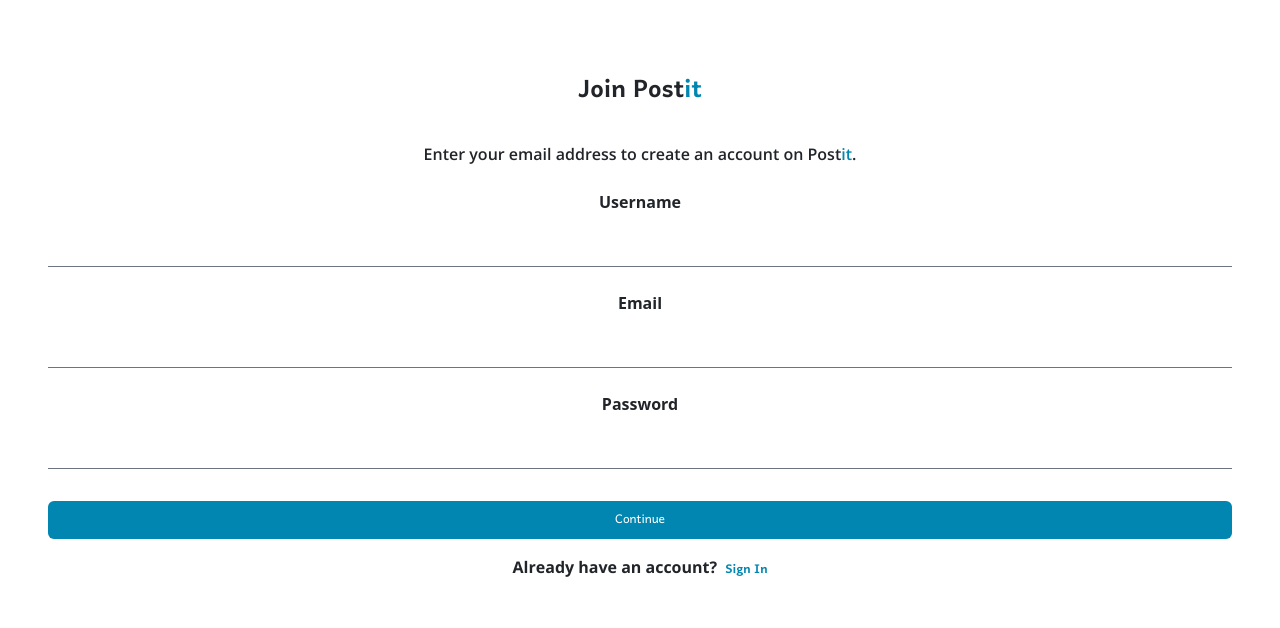
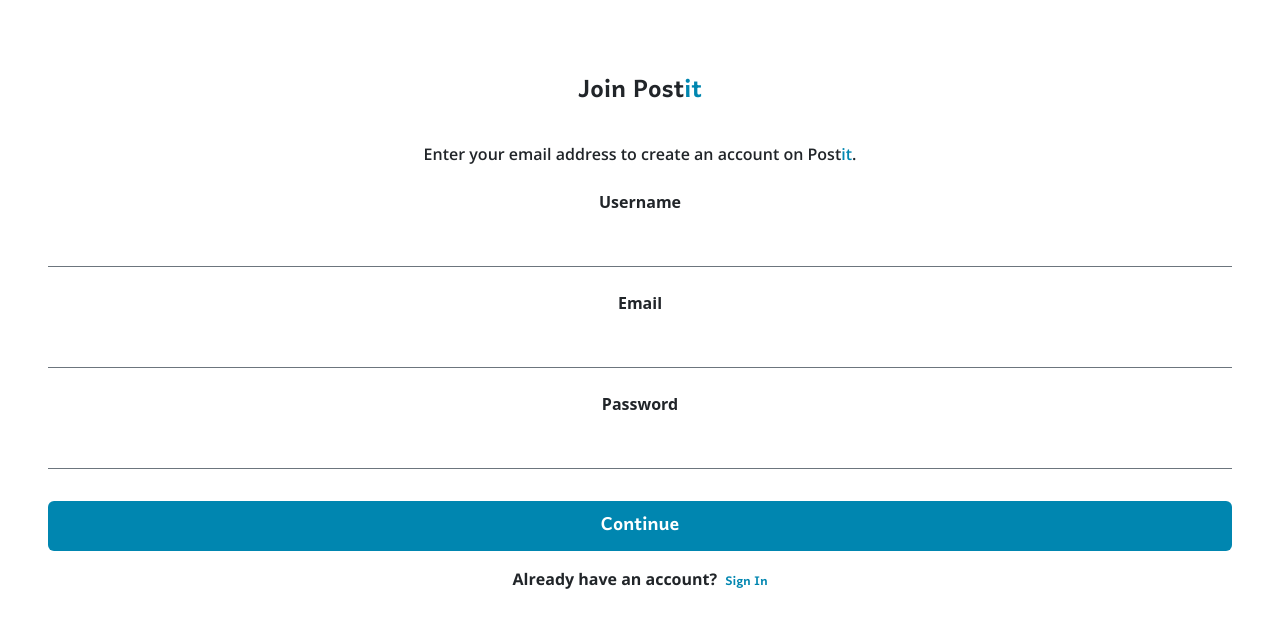
Before and after one commit to ObodoakorDavid/PostIt-Client, a React (Create React App) app: page /signup in a window 1280 px wide. Shown: the top 628 px of the page. Built offline with nearby package versions, Linux system fonts and the light colour scheme.

Commit message:
almost done

```diff
--- a/src/context/AuthContext.js
+++ b/src/context/AuthContext.js
@@ -100,24 +100,20 @@ export const AuthProvider = ({ children }) => {
 
     if (response.status === 400) {
       if (data.password) {
-        data.password.forEach((d) => {
-          toast.error(d, {
-            position: "top-right",
-          });
+        toast.error(data.password[0], {
+          position: "top-right",
         });
       }
       if (data.email) {
-        data.email.forEach((d) => {
-          toast.error(d, {
-            position: "top-right",
-          });
+        toast.error(data.email[0], {
+          position: "top-right",
         });
       }
       setaAuthenticating(false);
       return;
     }
 
-    toast.success(`Registration Successful`, {
+    toast.success(`Registration Successfull`, {
       position: "top-right",
     });
     const formData = {
--- a/src/pages/LoginPage.jsx
+++ b/src/pages/LoginPage.jsx
@@ -8,7 +8,7 @@ import { useNavigate } from "react-router-dom";
 
 const LoginPage = () => {
   const { login, authenticating, token } = useContext(AuthContext);
-  const isAuthenticating = authenticating ? "spinner-border mx-auto" : "";
+  const btnText = authenticating ? "Authenticating..." : "Continue";
 
   const {
     register,
@@ -53,11 +53,6 @@ const LoginPage = () => {
           {errors.email && errors.email.type === "required" && (
             <span className=" text-danger">The field is required!</span>
           )}
-          {/* {errors.email && errors.email.type === "minLength" && (
-            <p className="text-danger">
-              Email should be at-least 6 characters.
-            </p>
-          )} */}
         </div>
         <div className="d-flex flex-column gap-1">
           <label className="d-block py-2 fw-semibold" htmlFor="password">
@@ -67,22 +62,20 @@ const LoginPage = () => {
             className=" border-0 border-bottom border-secondary border-1 py-2"
             id="password"
             type="password"
-            {...register("password", { required: true, minLength: 6 })}
+            {...register("password", { required: true })}
           />
           {errors.password && (
             <span className="text-danger">The field is required!</span>
           )}
-          {errors.password && errors.password.type === "minLength" && (
-            <p className=" text-danger">
-              password should be at-least 6 characters.
-            </p>
-          )}
         </div>
         <button
           disabled={authenticating}
-          className={`btn btn-bg-main text-white my-3 ${isAuthenticating}`}
+          className="btn my-3 btn-bg-main d-flex gap-2 align-items-center justify-content-center"
         >
-          Continue
+          {authenticating && (
+            <span className="spinner-border spinner-border-sm text-white"></span>
+          )}
+          <span className="text-white fs-4 fw-semibold">{btnText}</span>
         </button>
       </form>
       <p className="fw-bold">
--- a/src/pages/SignupPage.jsx
+++ b/src/pages/SignupPage.jsx
@@ -9,6 +9,7 @@ import { useNavigate } from "react-router-dom";
 const SignupPage = () => {
   const { signUp, token, authenticating } = useContext(AuthContext);
   const isAuthenticating = authenticating ? "spinner-border mx-auto" : "";
+  const btnText = authenticating ? "Please wait..." : "Continue";
 
   const {
     register,
@@ -80,14 +81,17 @@ const SignupPage = () => {
             type="password"
             {...register("password", {
               required: true,
-              minLength: 7,
             })}
           />
         </div>
         <button
-          className={`btn btn-bg-main text-white my-3 ${isAuthenticating}`}
+          disabled={authenticating}
+          className="btn my-3 btn-bg-main d-flex gap-2 align-items-center justify-content-center"
         >
-          Continue
+          {authenticating && (
+            <span className="spinner-border spinner-border-sm text-white"></span>
+          )}
+          <span className="text-white fs-4 fw-semibold">{btnText}</span>
         </button>
       </form>
       <p className="fw-bold">
```
